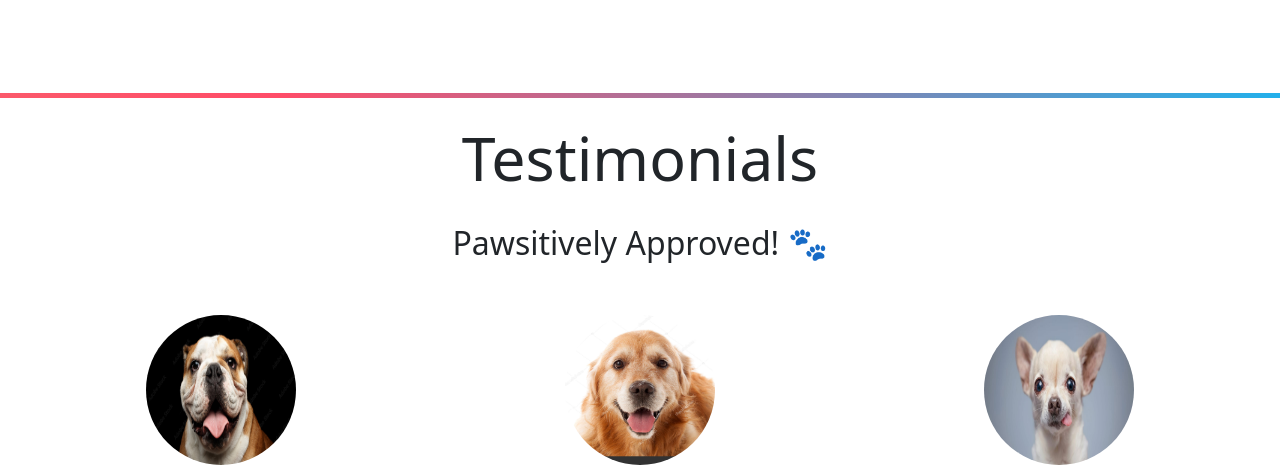
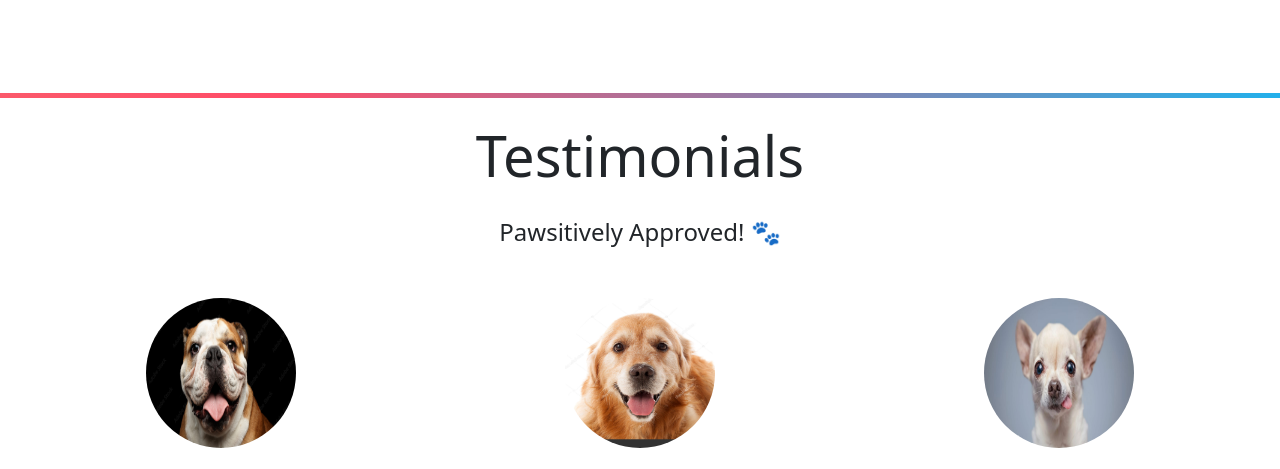
Before and after one commit to AhmedXVITX/Tindog, a plain HTML site: page index.html in a window 1280 px wide. Shown: the part 849-1318 px from the top of the page. Drawn offline with nearby package versions, Linux system fonts and the light colour scheme; a web font is replaced by a local one.

Commit message:
Update style.css

```diff
--- a/css/style.css
+++ b/css/style.css
@@ -92,10 +92,10 @@ background-color: rgb(233, 236, 239) !important;
  text-align: center;
 }
 .testimonial>h3{
-  font-size: 3.8rem;
+  font-size: 3.5rem;
 }
 .testimonial>p{
-  font-size: 2rem;
+  font-size: 1.5rem;
 }
 .breed{
 color: #ef8172 !important;
```
